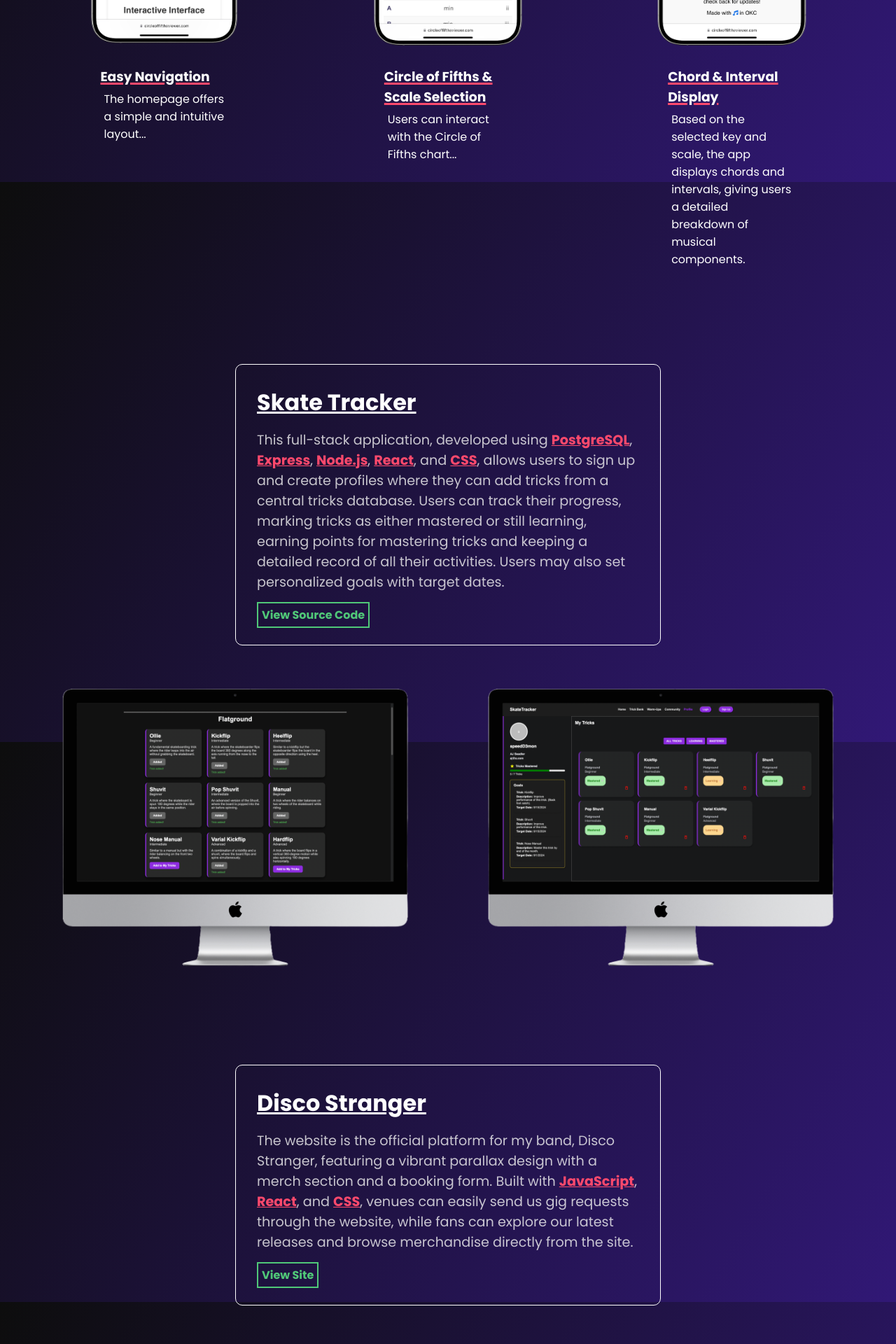
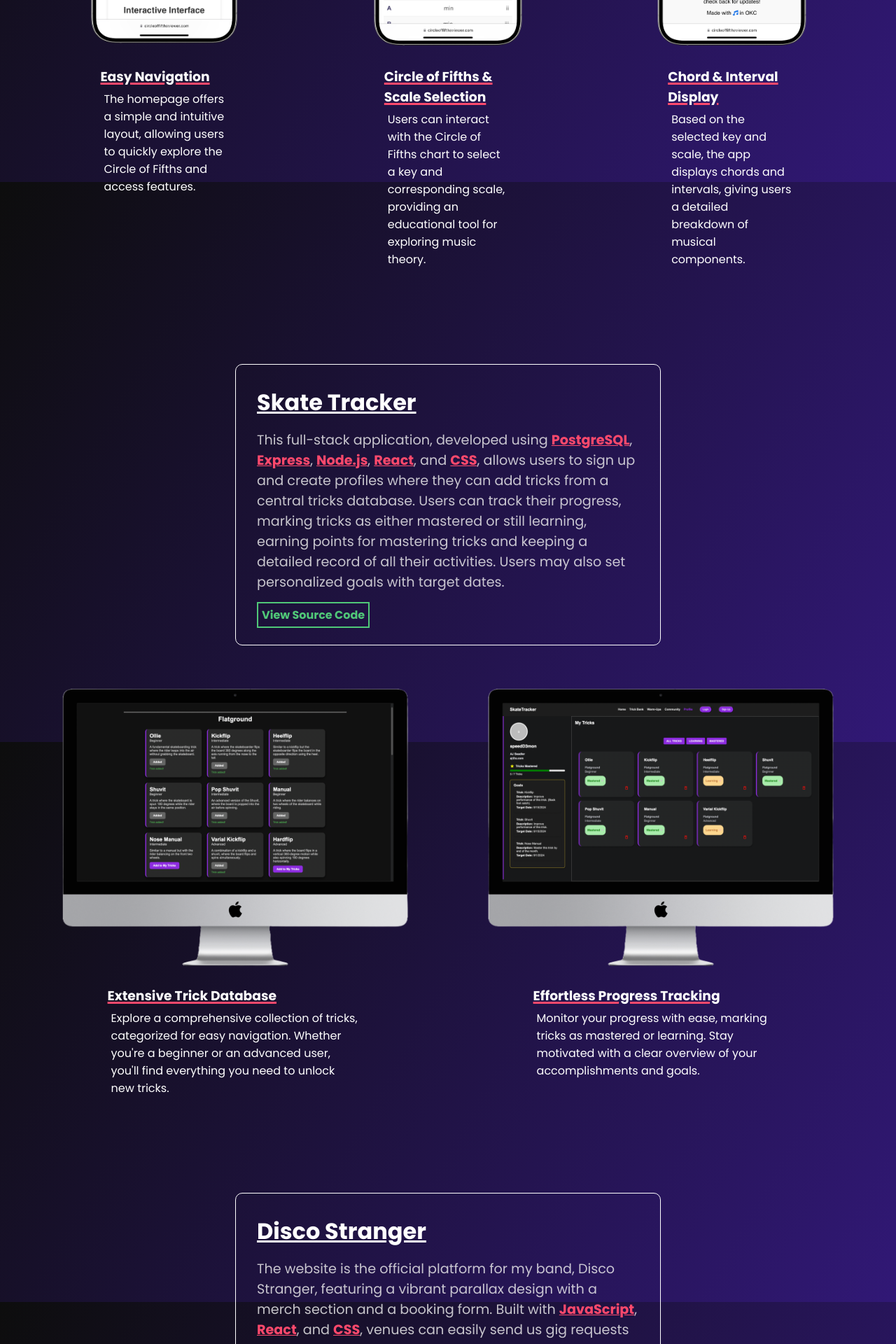
Before and after one commit to ajSeadler/dev-site, a React (Vite) app: page / in a window 1280 px wide. Shown: the part 2940-4860 px from the top of the page at 70% size. Built offline with nearby package versions, Linux system fonts and the light colour scheme; a web font is replaced by a local one.

Commit message:
add subtitles and descp.

```diff
--- a/src/components/ProjectOne.jsx
+++ b/src/components/ProjectOne.jsx
@@ -73,7 +73,9 @@
           </div>
           <div className="text-container-projects">
             <h3 className="project-subtitle">Easy Navigation</h3>
-            <p className="project-text">The homepage offers a simple and intuitive layout...</p>
+            <p className="project-text">
+              The homepage offers a simple and intuitive layout, allowing users to quickly explore the Circle of Fifths and access features.
+            </p>
           </div>
         </motion.div>
 
@@ -88,7 +90,9 @@
           </div>
           <div className="text-container-projects">
             <h3 className="project-subtitle">Circle of Fifths & Scale Selection</h3>
-            <p className="project-text">Users can interact with the Circle of Fifths chart...</p>
+            <p className="project-text">
+              Users can interact with the Circle of Fifths chart to select a key and corresponding scale, providing an educational tool for exploring music theory.
+            </p>
           </div>
         </motion.div>
         <motion.div
--- a/src/components/ProjectThree.jsx
+++ b/src/components/ProjectThree.jsx
@@ -48,6 +48,10 @@
           <div className="second-project-image">
             <img src="/tricks.png" alt="Disco Stranger Site" />
           </div>
+          <div className="text-container-projects" style={{width:'100%', marginTop:'5%'}}>
+  <h3 className="project-subtitle">Extensive Trick Database</h3>
+  <p className="project-text">Explore a comprehensive collection of tricks, categorized for easy navigation. Whether you're a beginner or an advanced user, you'll find everything you need to unlock new tricks.</p>
+</div>
         </motion.div>
 
         <motion.div
@@ -58,7 +62,12 @@
         >
           <div className="second-project-image">
             <img src="/prof.png" alt="Booking" />
+
           </div>
+          <div className="text-container-projects" style={{width:'100%', marginTop:'5%'}}>
+    <h3 className="project-subtitle">Effortless Progress Tracking</h3>
+    <p className="project-text">Monitor your progress with ease, marking tricks as mastered or learning. Stay motivated with a clear overview of your accomplishments and goals.</p>
+  </div>
         </motion.div>
       </div>
     </div>
--- a/src/components/ProjectTwo.jsx
+++ b/src/components/ProjectTwo.jsx
@@ -46,6 +46,10 @@
           <div className="second-project-image">
             <img src="/disco-stranger-site.png" alt="Disco Stranger Site" />
           </div>
+          <div className="text-container-projects" style={{width:'100%', marginTop:'5%'}}>
+  <h3 className="project-subtitle">Dynamic and Engaging Homepage</h3>
+  <p className="project-text">The homepage captivates visitors with its vibrant parallax design, providing easy access to the band's latest releases, upcoming gigs, and merchandise, all in one intuitive layout.</p>
+</div>
         </motion.div>
 
         <motion.div
@@ -57,6 +61,10 @@
           <div className="second-project-image">
             <img src="/booking.png" alt="Booking" />
           </div>
+          <div className="text-container-projects" style={{width:'100%', marginTop:'5%'}}>
+  <h3 className="project-subtitle">Streamlined Booking System</h3>
+  <p className="project-text">The streamlined booking system allows venues to easily submit gig requests through a straightforward form, making it simple for event organizers to get in touch with the band.</p>
+</div>
         </motion.div>
       </div>
     </div>
```
